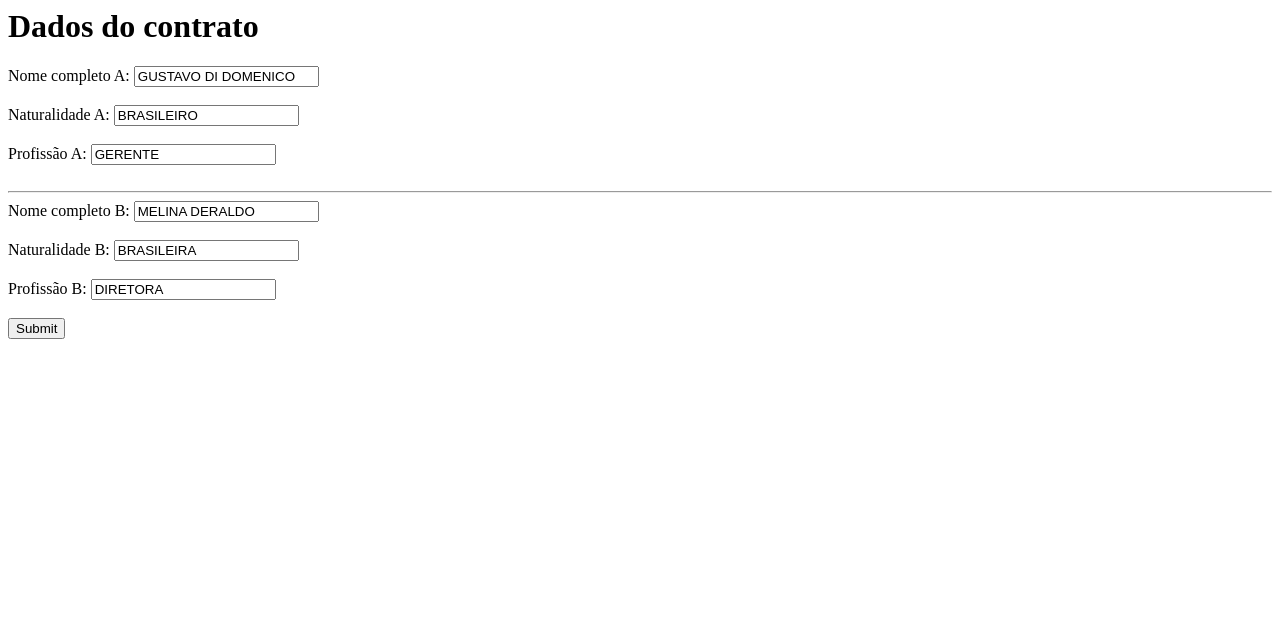
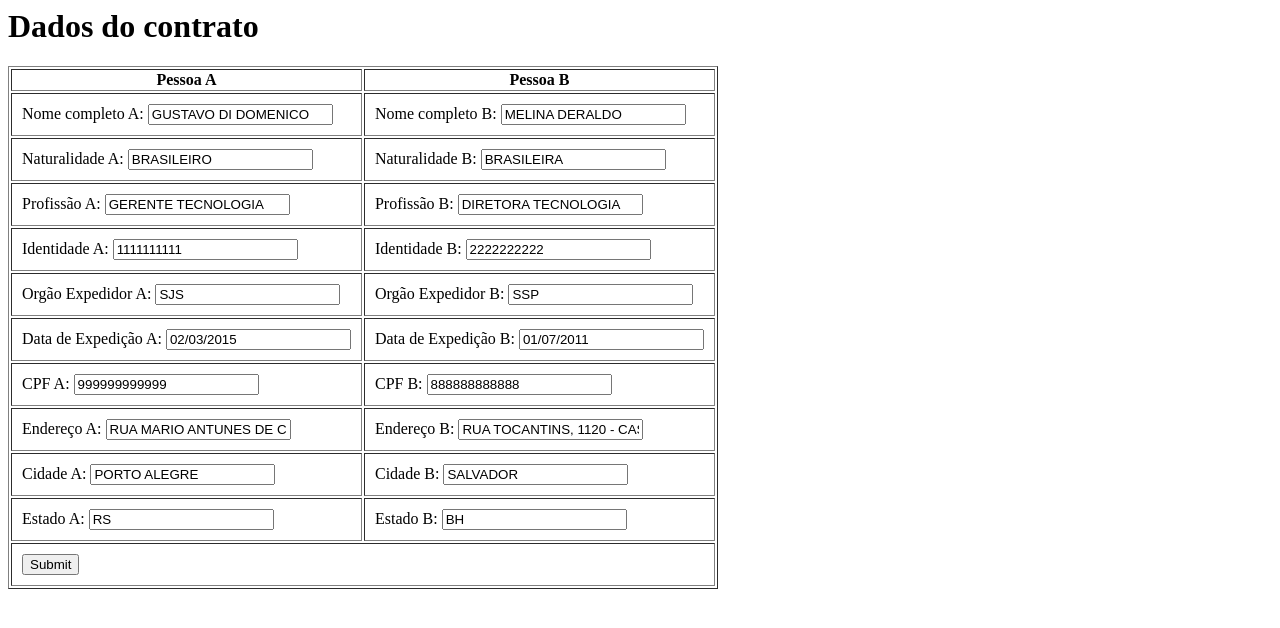
Before and after one commit to gustavodomenico/contracts, a Flask app: page / in a window 1280 px wide. Shown: the top 628 px of the page. Run offline with Flask 2, Linux system fonts and the light colour scheme.

Commit message:
Add other fields.

```diff
--- a/app.py
+++ b/app.py
@@ -7,12 +7,12 @@ app = Flask(__name__)
 @app.route("/", methods=["GET", "POST"])
 def home():
     if request.method == "POST":
-        return pdf(request.form["nomea"], request.form["nomeb"], request.form["natua"], request.form["natub"], request.form["profia"], request.form["profib"])
+        return pdf(request.form["nomea"], request.form["nomeb"], request.form["natua"], request.form["natub"], request.form["profia"], request.form["profib"], request.form["identa"], request.form["identb"], request.form["orga"], request.form["orgb"], request.form["dataa"], request.form["datab"], request.form["cpfa"], request.form["cpfb"], request.form["enda"], request.form["endb"], request.form["cidadea"], request.form["cidadeb"], request.form["estadoa"], request.form["estadob"])
 
     return render_template("contract.html")
 
 @app.route("/pdf", methods=["GET"])
-def pdf(nomea, nomeb, natua, natub, profia, profib):
+def pdf(nomea, nomeb, natua, natub, profia, profib, identa, identb, orga, orgb, dataa, datab, cpfa, cpfb, enda, endb, cidadea, cidadeb, estadoa, estadob):
 
     html = """
 
@@ -48,19 +48,15 @@ de ambas as partes:</font></font></p>
 <p style="margin-top: 0.21cm; margin-bottom: 0.21cm; line-height: 150%">
 <font face="Calibri Light, serif"><font size="3" style="font-size: 13pt">A)
 (nome completo a), (naturalidade a), (profissao a), Carteira de
-Identidade (n&uacute;mero), expedida por (&oacute;rg&atilde;o), na
-data de (data de expedi&ccedil;&atilde;o), CPF n&ordm; (n&uacute;mero),
-residente e domiciliado na (rua/avenida/travessa, nome da rua,
-n&uacute;mero, casa/apartamento, complemento), na cidade de (nome da
-cidade), no estado (nome do estado).</font></font></p>
+Identidade (identidade a), expedida por (orgao a), na
+data de (data a), CPF n&ordm; (cpf a),
+residente e domiciliado na (endereco a), na cidade de (cidade a), no estado (estado a).</font></font></p>
 <p style="margin-top: 0.21cm; margin-bottom: 0.21cm; line-height: 150%">
 <font face="Calibri Light, serif"><font size="3" style="font-size: 13pt">B)
 (nome completo b), (naturalidade b), (profissao b), Carteira de
-Identidade (n&uacute;mero), expedida por (&oacute;rg&atilde;o), na
-data de (data de expedi&ccedil;&atilde;o), CPF n&ordm; (n&uacute;mero),
-residente e domiciliado na (rua/avenida/travessa, nome da rua,
-n&uacute;mero, casa/apartamento, complemento), na cidade de (nome da
-cidade), no estado (nome do estado).</font></font></p>
+Identidade (identidate b), expedida por (orgao b), na
+data de (data b), CPF n&ordm; (cpf b),
+residente e domiciliado na (endereco b), na cidade de (cidade b), no estado (estado b).</font></font></p>
 <p style="margin-top: 0.21cm; margin-bottom: 0.21cm; line-height: 150%">
 <br/>
 <br/>
@@ -225,7 +221,7 @@ de (m&ecirc;s), do ano de (ano)</font></font></p>
 </body>
 </html>
 
-    """.replace("(nome completo a)", nomea).replace("(nome completo b)", nomeb).replace("(naturalidade a)", natua).replace("(naturalidade b)", natub).replace("(profissao a)", profia).replace("(profissao b)", profib)
+    """.replace("(nome completo a)", nomea).replace("(nome completo b)", nomeb).replace("(naturalidade a)", natua).replace("(naturalidade b)", natub).replace("(profissao a)", profia).replace("(profissao b)", profib).replace("(identidade a)", identa) .replace("(identidade b)", identb).replace("(orgao a)", orga).replace("(orgao b)", orgb).replace("(data a)", dataa).replace("(data b)", datab).replace("(cpf a)", cpfa).replace("(cpf b)", cpfb).replace("(endereco a)", enda).replace("(endereco b)", endb).replace("(cidade a)", cidadea).replace("(cidade b)", cidadeb).replace("(estado a)", estadoa).replace("(estado b)", estadob)
 
     output = io.BytesIO()
     pisa_status = pisa.CreatePDF(html, dest=output)
--- a/templates/contract.html
+++ b/templates/contract.html
@@ -1,19 +1,108 @@
+<html>
+<head>
+    <style>
+        td {
+            padding: 10px;
+        }
+    </style>
+</head>
+<body>
     <h1>
         Dados do contrato
     </h1>
     <form method="post">
+        <table border="1">
+            <tr>
+                <th> Pessoa A </th>
+                <th> Pessoa B </th>
+            </tr>
+            <tr>
+                <td>
                     Nome completo A: <input name="nomea" value="GUSTAVO DI DOMENICO" oninput="this.value = this.value.toUpperCase()"/>
-  <br/><br/>
+                </td>
+                <td>
+                    Nome completo B: <input name="nomeb" value="MELINA DERALDO" oninput="this.value = this.value.toUpperCase()"/>
+                </td>
+            </tr>
+            <tr>
+                <td>
                     Naturalidade A: <input name="natua" value="BRASILEIRO" oninput="this.value = this.value.toUpperCase()"/>
-  <br/><br/>
-  Profissão A: <input name="profia" value="GERENTE" oninput="this.value = this.value.toUpperCase()"/>
-  <br/><br/>
-  <hr />
-  Nome completo B: <input name="nomeb" value="MELINA DERALDO" oninput="this.value = this.value.toUpperCase()"/>
-  <br/><br/>
+                </td>
+
+                <td>
                     Naturalidade B: <input name="natub" value="BRASILEIRA" oninput="this.value = this.value.toUpperCase()"/>
-  <br/><br/>
-  Profissão B: <input name="profib" value="DIRETORA" oninput="this.value = this.value.toUpperCase()"/>
-  <br/><br/>
+                </td>
+            </tr>
+            <tr>
+                <td>
+                    Profissão A: <input name="profia" value="GERENTE TECNOLOGIA" oninput="this.value = this.value.toUpperCase()"/>
+                </td>
+                <td>
+                    Profissão B: <input name="profib" value="DIRETORA TECNOLOGIA" oninput="this.value = this.value.toUpperCase()"/>
+                </td>
+            </tr>
+            <tr>
+                <td>
+                    Identidade A: <input name="identa" value="1111111111" oninput="this.value = this.value.toUpperCase()"/>
+                </td>
+                <td>
+                    Identidade B: <input name="identb" value="2222222222" oninput="this.value = this.value.toUpperCase()"/>
+                </td>
+            </tr>
+            <tr>
+                <td>
+                    Orgão Expedidor A: <input name="orga" value="SJS" oninput="this.value = this.value.toUpperCase()"/>
+                </td>
+                <td>
+                    Orgão Expedidor B: <input name="orgb" value="SSP" oninput="this.value = this.value.toUpperCase()"/>
+                </td>
+            </tr>
+            <tr>
+                <td>
+                    Data de Expedição A: <input name="dataa" value="02/03/2015" oninput="this.value = this.value.toUpperCase()"/>
+                </td>
+                <td>
+                    Data de Expedição B: <input name="datab" value="01/07/2011" oninput="this.value = this.value.toUpperCase()"/>
+                </td>
+            </tr>
+            <tr>
+                <td>
+                    CPF A: <input name="cpfa" value="999999999999" oninput="this.value = this.value.toUpperCase()"/>
+                </td>
+                <td>
+                    CPF B: <input name="cpfb" value="888888888888" oninput="this.value = this.value.toUpperCase()"/>
+                </td>
+            </tr>
+            <tr>
+                <td>
+                    Endereço A: <input name="enda" value="RUA MARIO ANTUNES DE CUNHA, 511 - APT304B" oninput="this.value = this.value.toUpperCase()"/>
+                </td>
+                <td>
+                    Endereço B: <input name="endb" value="RUA TOCANTINS, 1120 - CASA 20" oninput="this.value = this.value.toUpperCase()"/>
+                </td>
+            </tr>
+            <tr>
+                <td>
+                    Cidade A: <input name="cidadea" value="PORTO ALEGRE" oninput="this.value = this.value.toUpperCase()"/>
+                </td>
+                <td>
+                    Cidade B: <input name="cidadeb" value="SALVADOR" oninput="this.value = this.value.toUpperCase()"/>
+                </td>
+            </tr>
+            <tr>
+                <td>
+                    Estado A: <input name="estadoa" value="RS" oninput="this.value = this.value.toUpperCase()"/>
+                </td>
+                <td>
+                    Estado B: <input name="estadob" value="BH" oninput="this.value = this.value.toUpperCase()"/>
+                </td>
+            </tr>
+            <tr>
+                <td colspan="2">
                     <button type="submit">Submit</button>
+                </td>
+            </tr>
+        </table>
     </form>
+</body>
+</html>
```
Lines whose indentation alone changed are shown as unchanged.
